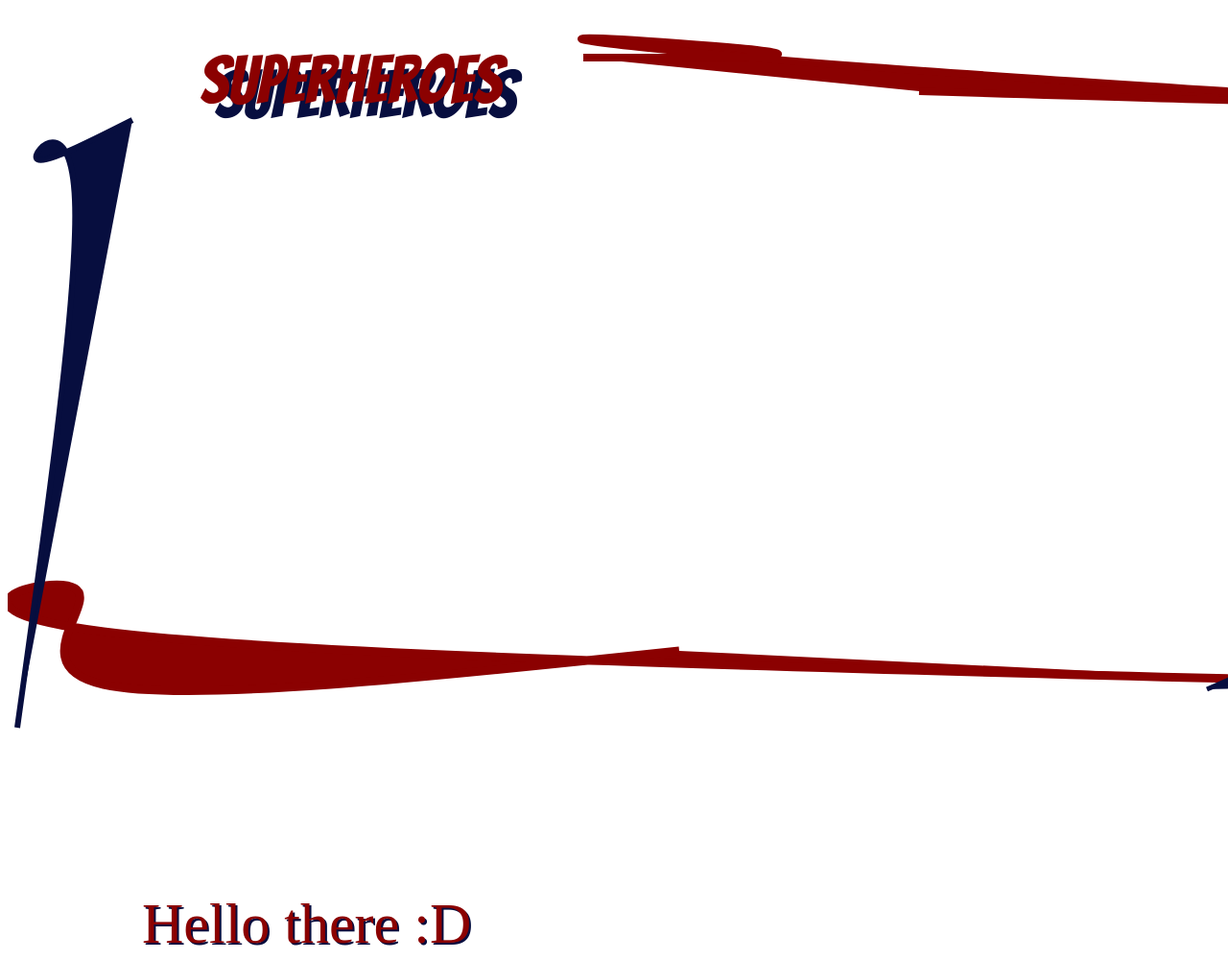
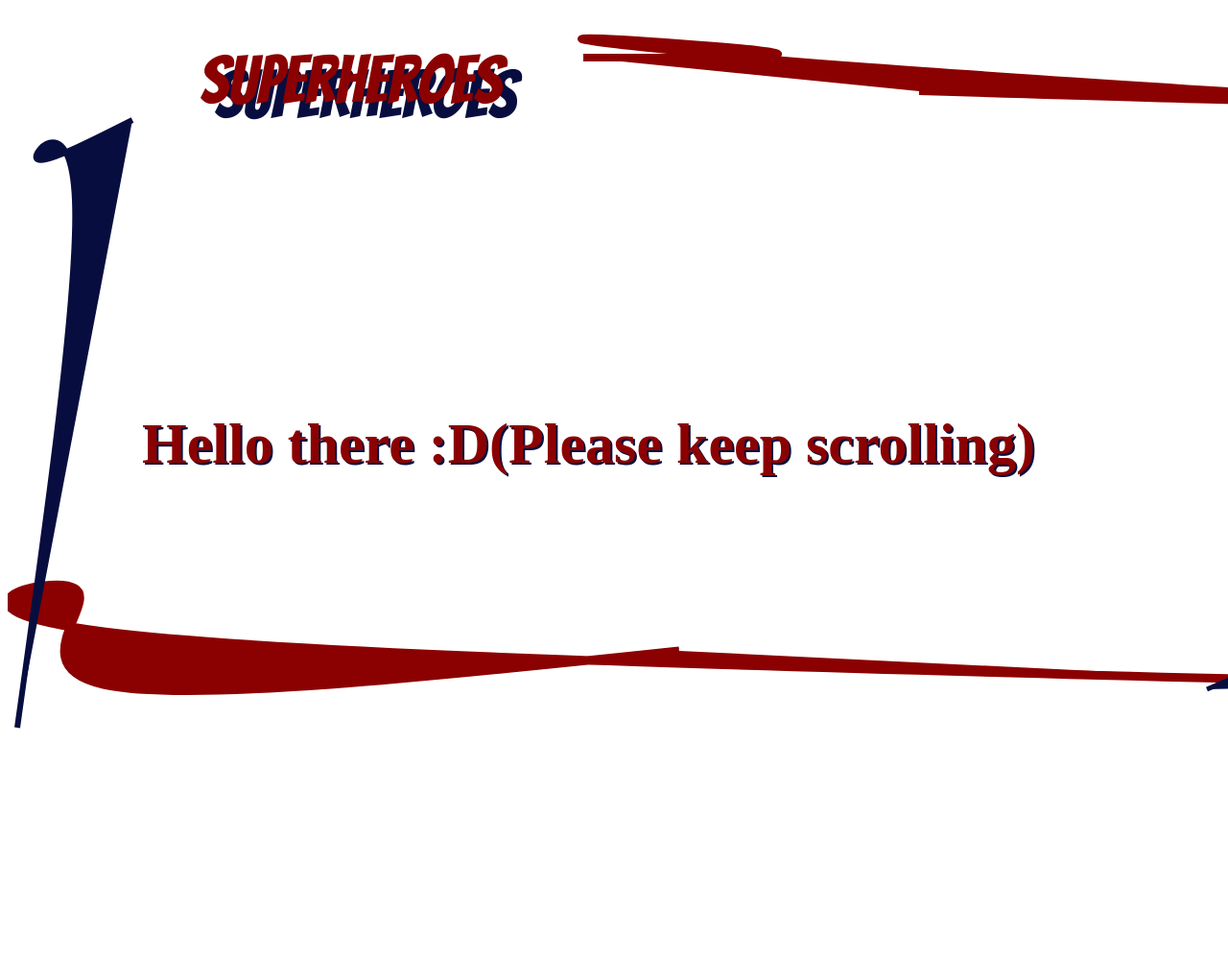
Before and after one commit to zw2375/Superheroes-Not-so-Super-on-Gender, a plain HTML site: page index.html in a window 1280 px wide. Shown: the top 1000 px of the page at 96% size. Drawn offline with nearby package versions, Linux system fonts and the light colour scheme; a web font is replaced by a local one.

Commit message:
progress

```diff
--- a/index.html
+++ b/index.html
@@ -17,8 +17,7 @@
 	 <figure class='sticky'>
 
 		<!-- chart stuff in here -->
-			  <div class='text-inner'>
-        </div>
+
 
   	</figure>
 
@@ -27,7 +26,7 @@
 	<!-- step text -->
 	<article>
 		<div class='step' >
-      <p>Hello there :D</p>
+      <h1>Hello there :D(Please keep scrolling)</h1>
       <p>Quick question!</p>
       <p>If I ask you to you to quckily come up with a superhero that you are familiar with.</p>
       <p>Who do you think of?</p>
--- a/style.css
+++ b/style.css
@@ -1,8 +1,11 @@
-html{
-  /* background-color: #0D1821; */
 
+.step h1{
+  font-size: 60px;
+  margin: 140px;
+  color:  #8B0101;
+  text-shadow: 2px 2px #070E3F;
+  font-family: "Nanum Brush Script";
 }
-
 
 .step p{
  font-size: 60px;
@@ -14,7 +17,8 @@ html{
 
 }
 .step{
-  z-index: -1
+  z-index: -1;
+  top:0;
 }
 .transToContext p{
   font-size: 70px;
```
